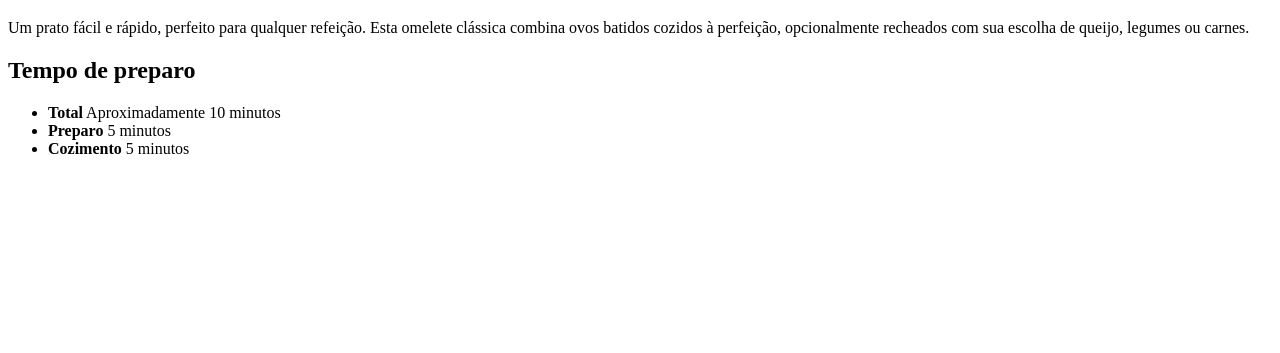
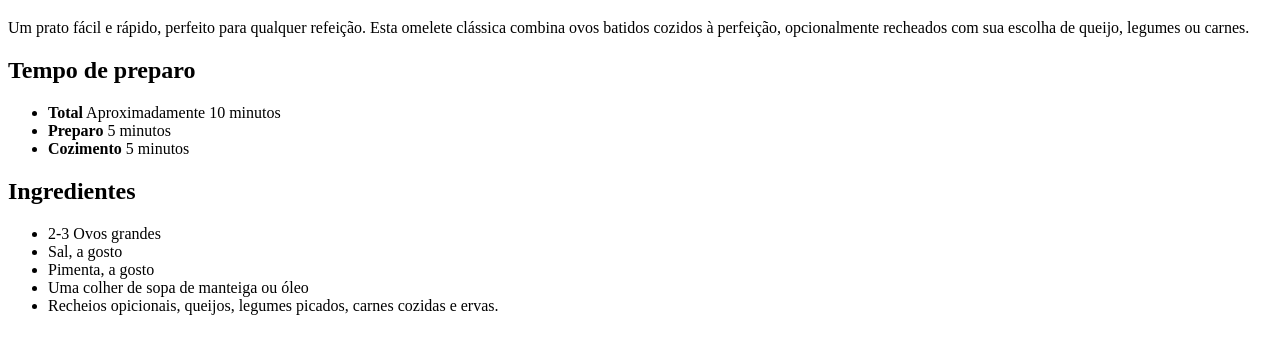
Before and after one commit to Paigonx444/projeto-receita, a plain HTML site: page index.html in a window 1280 px wide. Shown: the part 87-440 px from the top of the page. Drawn offline with Linux system fonts and the light colour scheme.

Commit message:
terceiro commit do HTML

```diff
--- a/index.html
+++ b/index.html
@@ -28,6 +28,19 @@
         </li>
       </ul>
     </div>
+
+    <div>
+      <h2>Ingredientes</h2>
+
+      <ul>
+        <li>2-3 Ovos grandes</li>
+        <li>Sal, a gosto</li>
+        <li>Pimenta, a gosto</li>
+        <li>Uma colher de sopa de manteiga ou óleo</li>
+        <li>Recheios opicionais, queijos, legumes picados, carnes cozidas e ervas.</li>
+      </ul>
+
+    </div>
   </div>
 </body>
 </html>
```
